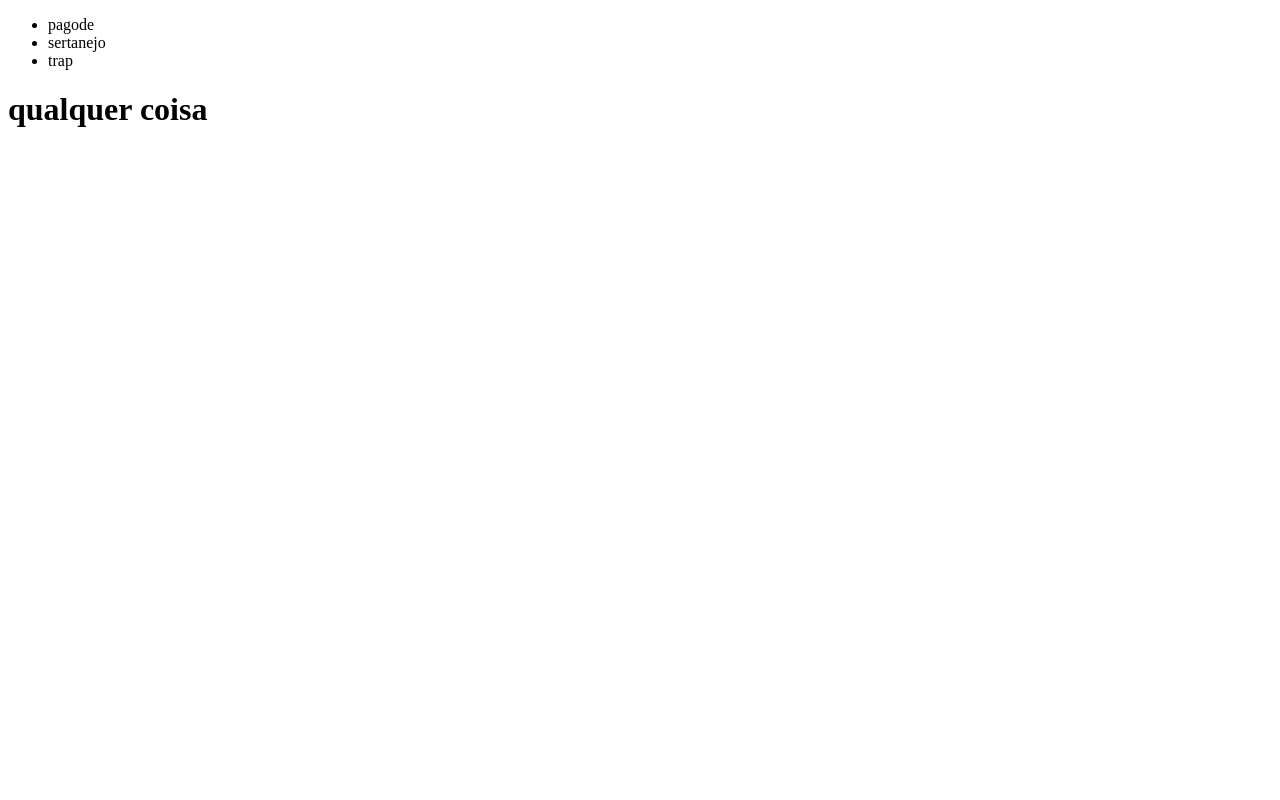
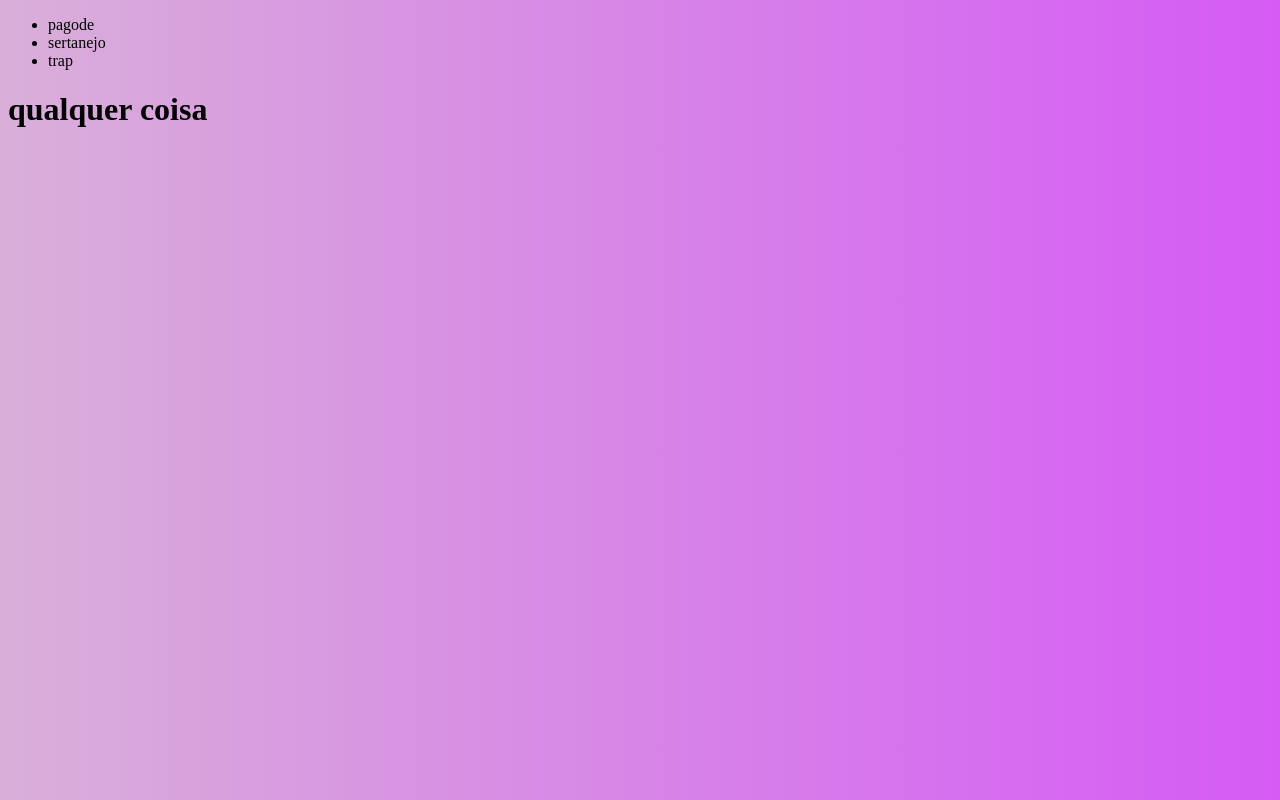
Before and after one commit to anaamedeiros/anallusite, a plain HTML site: page index.html in a window 1280 px wide. Drawn offline with Linux system fonts and the light colour scheme.

Commit message:
qualquer

```diff
--- a/index.html
+++ b/index.html
@@ -3,6 +3,7 @@
 <head>
     <meta charset="UTF-8">
     <meta name="viewport" content="width=device-width, initial-scale=1.0">
+   <link rel="stylesheet" href="style.css">
     <title>anallusite</title>
 </head>
 <body>
--- a/style.css
+++ b/style.css
@@ -0,0 +1,5 @@
+body{
+    background-color: #D9AFD9;
+background-image: linear-gradient(90deg, #D9AFD9 0%, #d55bf5 100%);
+
+}
```
